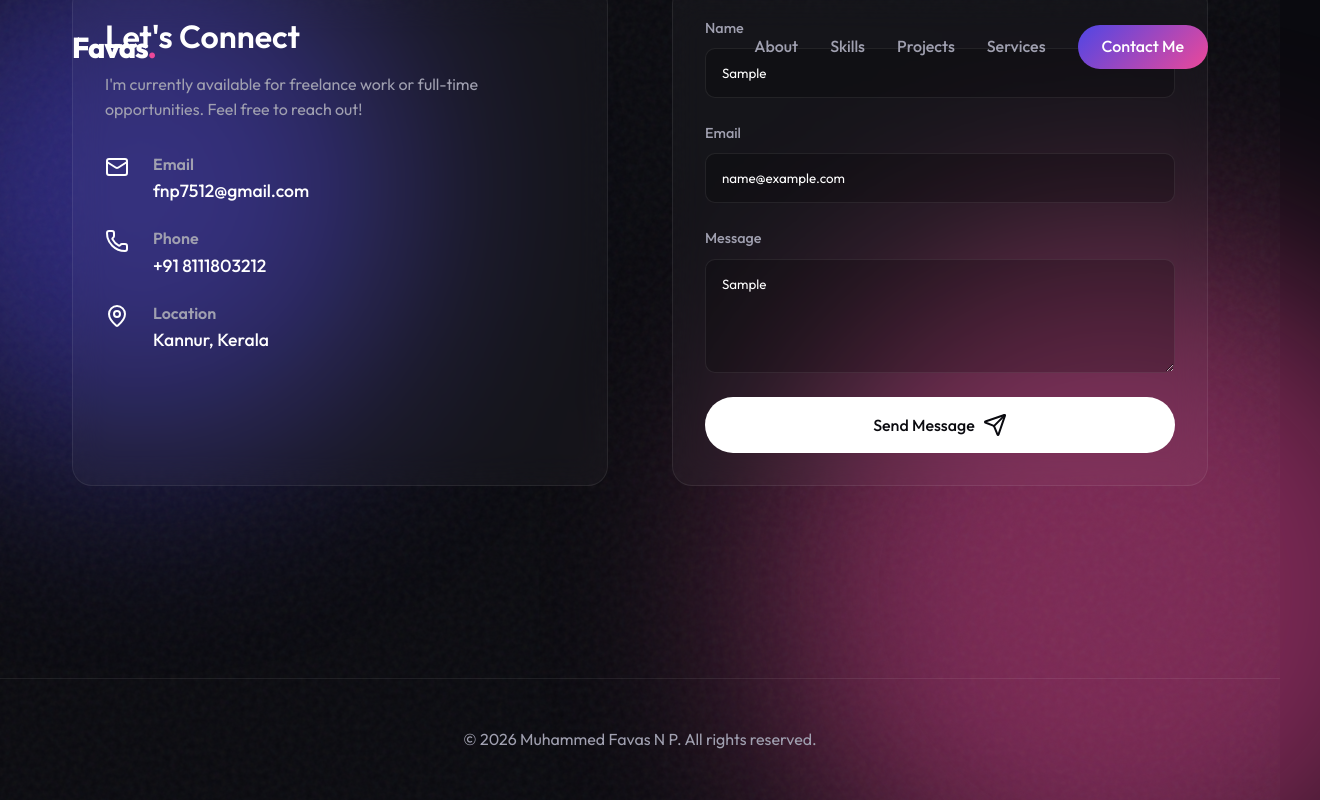
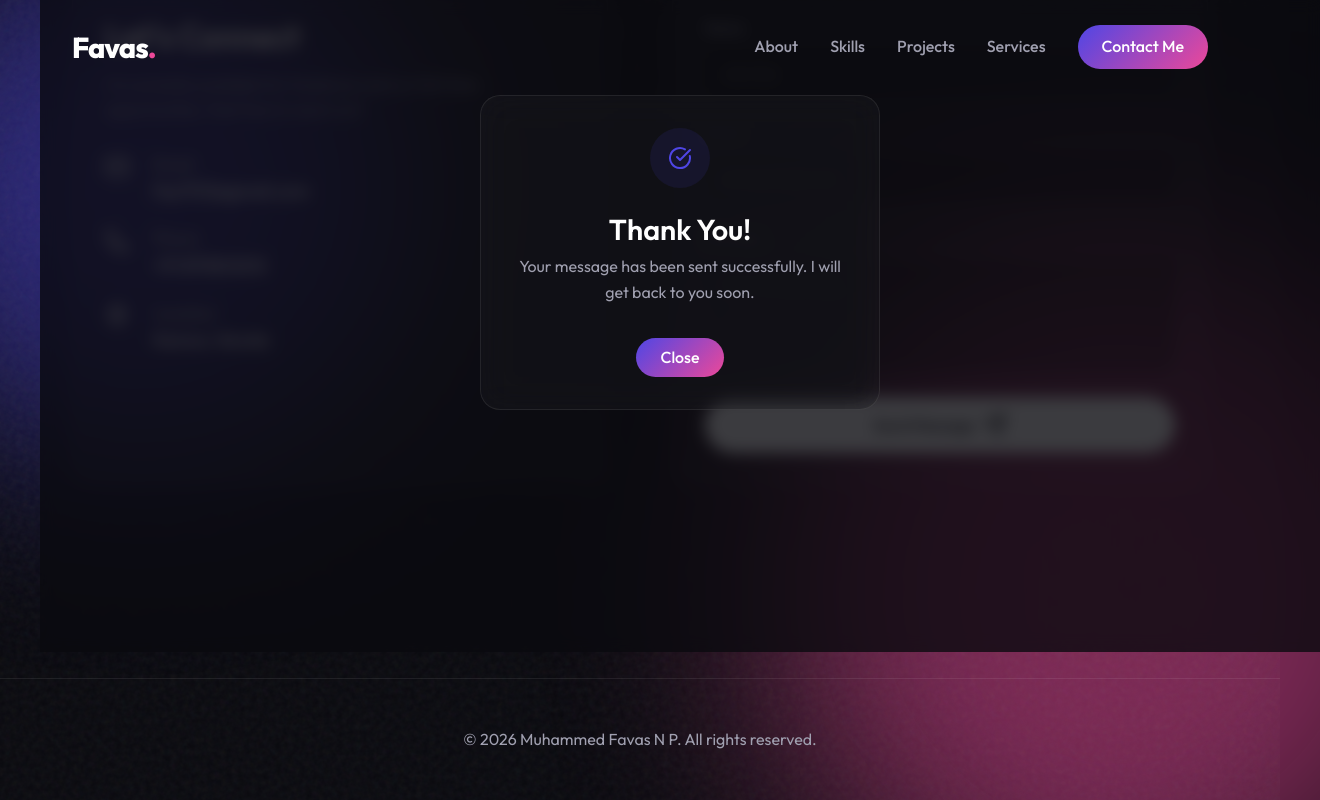
Before and after one commit to favasss/Favas_Porfolio, a plain HTML site: page index.html in a window 1280 px wide. Both pictures are taken after typing "Sample", "name@example.com", "Sample" into the empty fields and a click on the button "Send Message". Shown: the part 4104-4904 px from the top of the page, 1320 px wide, since content can reach past the window. Drawn offline with nearby package versions, Linux system fonts and the light colour scheme.

Commit message:
Added seamless Google Form submission with confirmation popup

```diff
--- a/index.html
+++ b/index.html
@@ -254,21 +254,34 @@
                         </div>
                     </div>
 
-                    <form class="contact-form glass-card" onsubmit="event.preventDefault(); alert('Message feature coming soon! Please use the email provided.');">
+                    <form class="contact-form glass-card" id="contactForm" action="https://docs.google.com/forms/u/0/d/e/1FAIpQLSfI5r089dtzOK2xgLvhl7nOwhZoWxo0DxGvzyrbKNv_n9do9A/formResponse" method="POST" target="hidden_iframe">
                         <div class="input-group">
                             <label for="name">Name</label>
-                            <input type="text" id="name" required placeholder="John Doe">
+                            <input type="text" id="name" name="entry.307826401" required placeholder="John Doe">
                         </div>
                         <div class="input-group">
                             <label for="email">Email</label>
-                            <input type="email" id="email" required placeholder="john@example.com">
+                            <input type="email" id="email" name="entry.704594603" required placeholder="john@example.com">
                         </div>
                         <div class="input-group">
                             <label for="message">Message</label>
-                            <textarea id="message" rows="5" required placeholder="Your message here..."></textarea>
+                            <textarea id="message" name="entry.423688698" rows="5" required placeholder="Your message here..."></textarea>
                         </div>
                         <button type="submit" class="btn-primary w-full">Send Message <i data-lucide="send"></i></button>
                     </form>
+
+                    <!-- Hidden iframe to capture form response silently -->
+                    <iframe name="hidden_iframe" id="hidden_iframe" style="display:none;"></iframe>
+
+                    <!-- Success Popup -->
+                    <div id="successPopup" class="popup-overlay">
+                        <div class="popup-content glass-card">
+                            <div class="popup-icon"><i data-lucide="check-circle"></i></div>
+                            <h3>Thank You!</h3>
+                            <p>Your message has been sent successfully. I will get back to you soon.</p>
+                            <button id="closePopupBtn" class="btn-primary-sm">Close</button>
+                        </div>
+                    </div>
                 </div>
             </div>
         </section>
--- a/main.js
+++ b/main.js
@@ -40,4 +40,53 @@ document.addEventListener('DOMContentLoaded', () => {
     // 4. Smooth Scrolling for Anchor Links (Optional since CSS scroll-behavior: smooth is active,
     // but sometimes JS handles edge cases better, though CSS is usually enough).
     // Kept CSS-only for simplicity and performance.
+
+    // 5. Contact Form Submission Logic
+    const contactForm = document.getElementById('contactForm');
+    const hiddenIframe = document.getElementById('hidden_iframe');
+    const successPopup = document.getElementById('successPopup');
+    const closePopupBtn = document.getElementById('closePopupBtn');
+    const submitBtn = contactForm ? contactForm.querySelector('button[type="submit"]') : null;
+    let isSubmitting = false;
+
+    if (contactForm && hiddenIframe && successPopup && closePopupBtn) {
+        contactForm.addEventListener('submit', () => {
+            isSubmitting = true;
+            if (submitBtn) {
+                const originalHtml = submitBtn.innerHTML;
+                submitBtn.dataset.originalHtml = originalHtml;
+                submitBtn.innerHTML = 'Sending...';
+                submitBtn.disabled = true;
+            }
+        });
+
+        hiddenIframe.addEventListener('load', () => {
+            if (isSubmitting) {
+                // Form was submitted and iframe loaded the response
+                successPopup.classList.add('active');
+                contactForm.reset();
+                isSubmitting = false;
+
+                if (submitBtn) {
+                    submitBtn.innerHTML = submitBtn.dataset.originalHtml || 'Send Message <i data-lucide="send"></i>';
+                    submitBtn.disabled = false;
+                    // Re-initialize lucide icon if needed
+                    if (typeof lucide !== 'undefined') {
+                        lucide.createIcons();
+                    }
+                }
+            }
+        });
+
+        closePopupBtn.addEventListener('click', () => {
+            successPopup.classList.remove('active');
+        });
+
+        // Close popup if clicking outside
+        successPopup.addEventListener('click', (e) => {
+            if (e.target === successPopup) {
+                successPopup.classList.remove('active');
+            }
+        });
+    }
 });
--- a/style.css
+++ b/style.css
@@ -586,6 +586,69 @@ a {
     background: rgba(0, 0, 0, 0.4);
 }
 
+/* Popup Styles */
+.popup-overlay {
+    position: fixed;
+    top: 0;
+    left: 0;
+    width: 100vw;
+    height: 100vh;
+    background: rgba(10, 10, 15, 0.8);
+    backdrop-filter: blur(8px);
+    -webkit-backdrop-filter: blur(8px);
+    display: flex;
+    align-items: center;
+    justify-content: center;
+    z-index: 2000;
+    opacity: 0;
+    visibility: hidden;
+    transition: var(--transition);
+}
+
+.popup-overlay.active {
+    opacity: 1;
+    visibility: visible;
+}
+
+.popup-content {
+    text-align: center;
+    max-width: 400px;
+    width: 90%;
+    transform: translateY(50px);
+    transition: all 0.5s cubic-bezier(0.175, 0.885, 0.32, 1.275);
+}
+
+.popup-overlay.active .popup-content {
+    transform: translateY(0);
+}
+
+.popup-icon {
+    width: 60px;
+    height: 60px;
+    margin: 0 auto 1.5rem;
+    display: flex;
+    align-items: center;
+    justify-content: center;
+    background: rgba(79, 70, 229, 0.1);
+    color: var(--accent-1);
+    border-radius: 50%;
+}
+
+.popup-icon i {
+    width: 32px;
+    height: 32px;
+}
+
+.popup-content h3 {
+    font-size: 1.8rem;
+    margin-bottom: 0.5rem;
+}
+
+.popup-content p {
+    color: var(--text-secondary);
+    margin-bottom: 2rem;
+}
+
 /* Footer */
 .footer {
     text-align: center;
```
